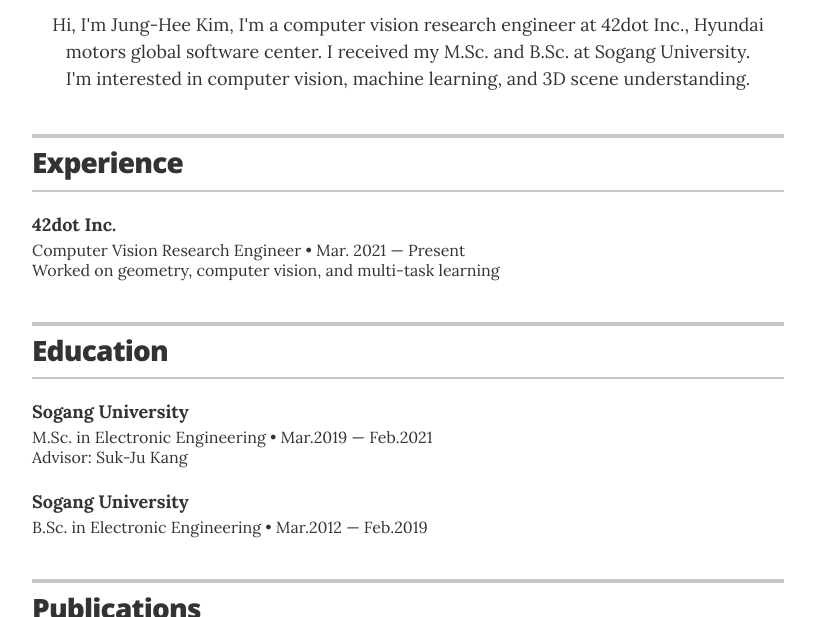
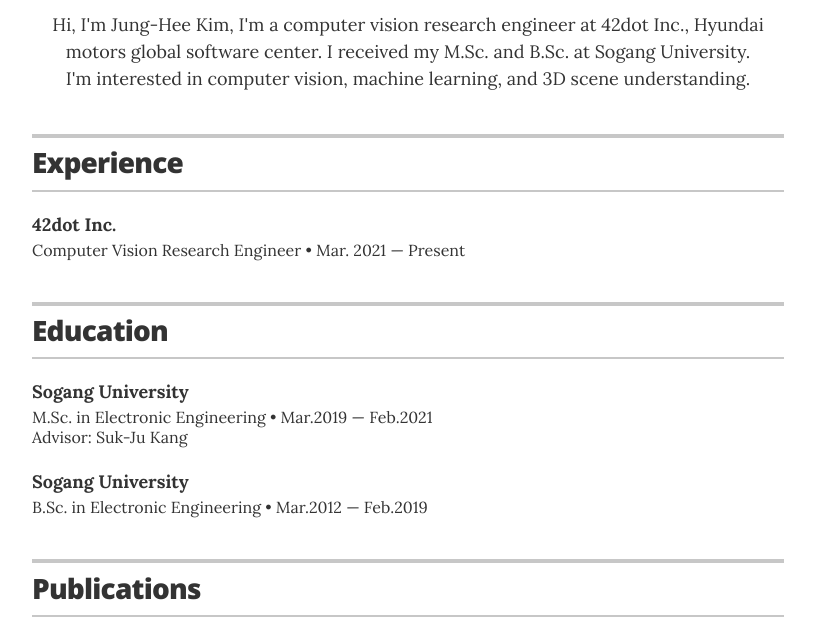
Before and after one commit to JungHeeKim29/jungheekim29.github.io, a Jekyll site: the page built from index.html, in a window 1280 px wide and 900 px high, scrolled down 399 px, cut to the strip 0-617 px from the top of the window. Shown: the whole strip, without its empty margins (232-1047 px from the left). Built offline with Jekyll 4.4.1, drawn with Linux system fonts in a browser that asks for light colours.

Commit message:
minor change

```diff
--- a/_data/experience.yml
+++ b/_data/experience.yml
@@ -3,4 +3,4 @@
 - company: 42dot Inc.
   position: Computer Vision Research Engineer
   duration: Mar. 2021 &mdash; Present
-  summary: 	Worked on geometry, computer vision, and multi-task learning
+  summary:
```
